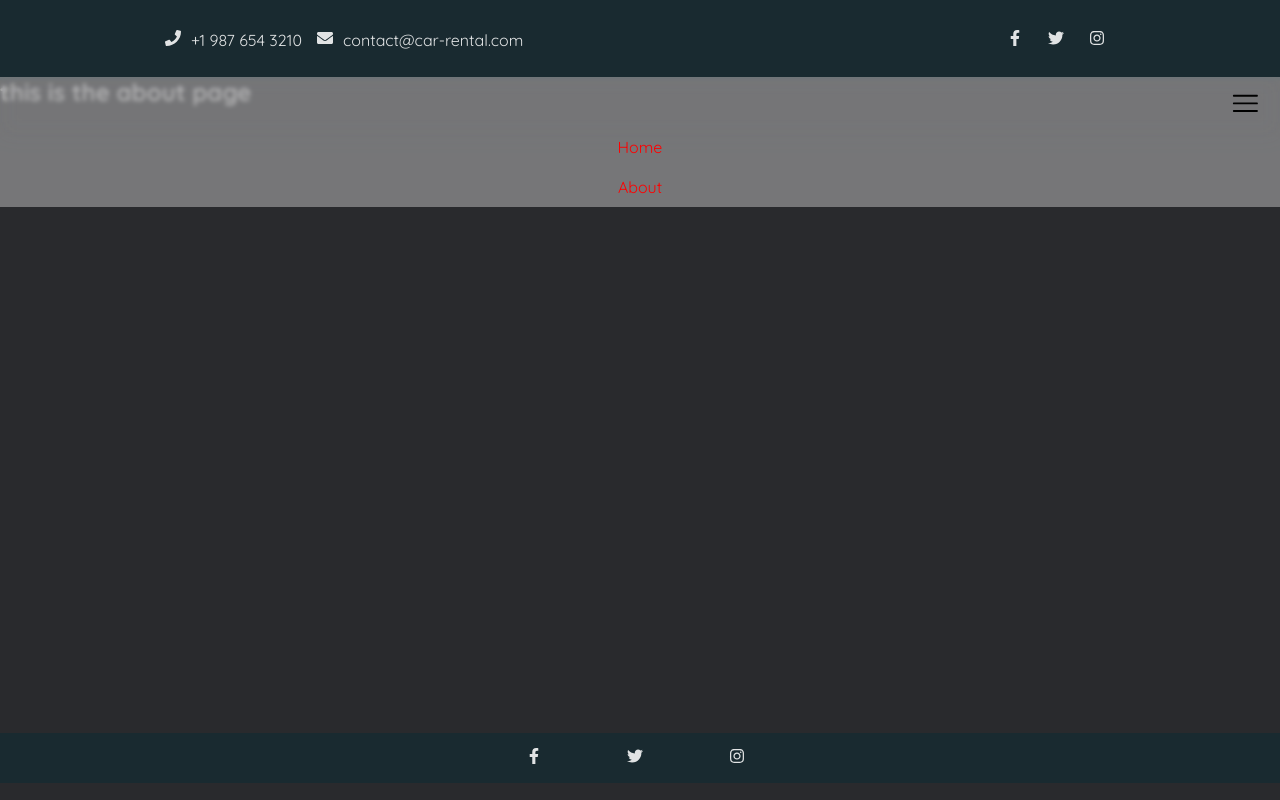
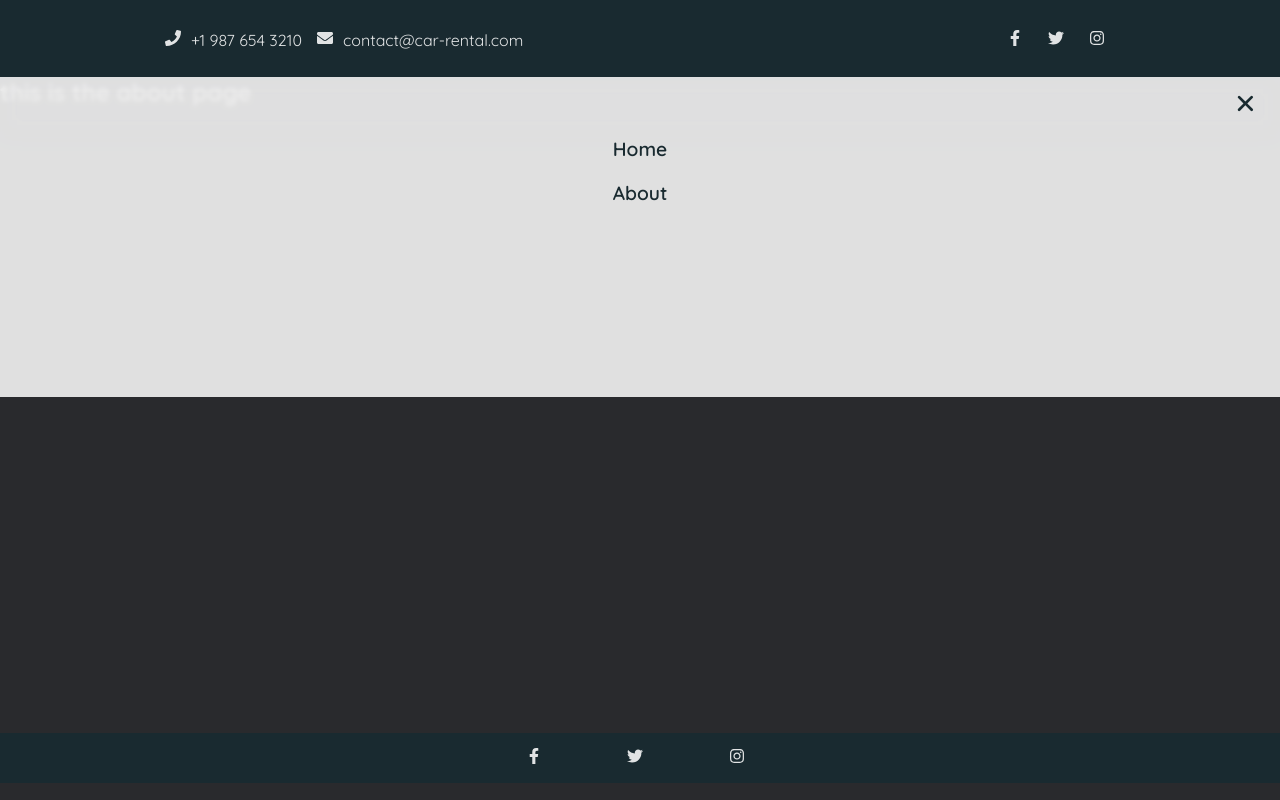
Before and after one commit to lostmart/car-rental-front, a React (Vite) app: page /about in a window 1280 px wide. Both pictures are taken after a click on the button 1245 px from the left and 106 px from the top of the page. Built offline with nearby package versions, Linux system fonts and the light colour scheme.

Commit message:
new animations navbar

```diff
--- a/src/css/navBar.css
+++ b/src/css/navBar.css
@@ -20,12 +20,25 @@
 	align-items: center;
 	position: absolute;
 	width: 100%;
-	background: #ffffff5c;
-	color: red;
+	background: #ffffffda;
+	color: #192a30;
 	gap: 20px;
 	backdrop-filter: blur(10px);
 	padding: 60px 10px 10px 10px;
 	z-index: 2;
+	overflow: hidden;
+	transition: all 500ms ease-in-out;
+	height: 320px;
+}
+
+.navbar .mobile-nav-close {
+	height: 0;
+	padding: 0;
+}
+
+.navbar a {
+	font-size: 1.2em;
+	font-weight: 600;
 }
 
 .navbar button {
@@ -38,6 +51,10 @@
 	position: relative;
 }
 
+.navbar .active-button {
+	color: #192a30;
+}
+
 .navbar .links-container {
 	/* display: none; */
 	position: absolute;
@@ -48,3 +65,58 @@
 	color: black;
 	padding: 25px;
 }
+
+@keyframes bounce {
+	0%,
+	20%,
+	53%,
+	to {
+		-webkit-animation-timing-function: cubic-bezier(0.215, 0.61, 0.355, 1);
+		animation-timing-function: cubic-bezier(0.215, 0.61, 0.355, 1);
+		-webkit-transform: translateZ(0);
+		transform: translateZ(0);
+	}
+	40%,
+	43% {
+		-webkit-animation-timing-function: cubic-bezier(0.755, 0.05, 0.855, 0.06);
+		animation-timing-function: cubic-bezier(0.755, 0.05, 0.855, 0.06);
+		-webkit-transform: translate3d(0, -30px, 0) scaleY(1.1);
+		transform: translate3d(0, -30px, 0) scaleY(1.1);
+	}
+	70% {
+		-webkit-animation-timing-function: cubic-bezier(0.755, 0.05, 0.855, 0.06);
+		animation-timing-function: cubic-bezier(0.755, 0.05, 0.855, 0.06);
+		-webkit-transform: translate3d(0, -15px, 0) scaleY(1.05);
+		transform: translate3d(0, -15px, 0) scaleY(1.05);
+	}
+	80% {
+		-webkit-transition-timing-function: cubic-bezier(0.215, 0.61, 0.355, 1);
+		transition-timing-function: cubic-bezier(0.215, 0.61, 0.355, 1);
+		-webkit-transform: translateZ(0) scaleY(0.95);
+		transform: translateZ(0) scaleY(0.95);
+	}
+	90% {
+		-webkit-transform: translate3d(0, -4px, 0) scaleY(1.02);
+		transform: translate3d(0, -4px, 0) scaleY(1.02);
+	}
+}
+:root {
+	--animate-duration: 1s;
+	--animate-delay: 1s;
+	--animate-repeat: 1;
+}
+.animate__bounce {
+	-webkit-animation-name: bounce;
+	animation-name: bounce;
+	-webkit-transform-origin: center bottom;
+	transform-origin: center bottom;
+}
+
+.animate__animated {
+	-webkit-animation-duration: 1s;
+	animation-duration: 1s;
+	-webkit-animation-duration: var(--animate-duration);
+	animation-duration: var(--animate-duration);
+	-webkit-animation-fill-mode: both;
+	animation-fill-mode: both;
+}
--- a/src/layouts/Root.tsx
+++ b/src/layouts/Root.tsx
@@ -7,6 +7,7 @@ import ButtonComp from "../components/ui-units/ButtonComp"
 import { FaFacebookF, FaTwitter, FaInstagram } from "react-icons/fa"
 
 import { RxHamburgerMenu } from "react-icons/rx"
+import { IoClose } from "react-icons/io5"
 
 import UrlLink from "../interfaces/UrlLink"
 import { useState } from "react"
@@ -52,8 +53,7 @@ export default function Root() {
 						</li>
 					</ul>
 
-					{showMenu && (
-						<ul className="mobile-nav">
+					<ul className={`mobile-nav ${!showMenu && "mobile-nav-close"}`}>
 						<li>
 							<Link to="/">Home</Link>
 						</li>
@@ -61,12 +61,19 @@ export default function Root() {
 							<Link to="/about">About</Link>
 						</li>
 					</ul>
-					)}
+					{!showMenu ? (
 						<ButtonComp
 							className="navBtn"
 							children={<RxHamburgerMenu />}
 							onClick={handleClick}
 						/>
+					) : (
+						<ButtonComp
+							className="navBtn active-button"
+							children={<IoClose />}
+							onClick={handleClick}
+						/>
+					)}
 				</Nav>
 			</header>
 			<main>
--- a/src/pages/AboutPage.tsx
+++ b/src/pages/AboutPage.tsx
@@ -1,7 +1,9 @@
 export default function AboutPage() {
 	return (
 		<div>
-			<h2>this is the about page</h2>
+			<h2 className="animate__animated animate__bounce">
+				this is the about page
+			</h2>
 		</div>
 	)
 }
```
Lines whose indentation alone changed are shown as unchanged.
